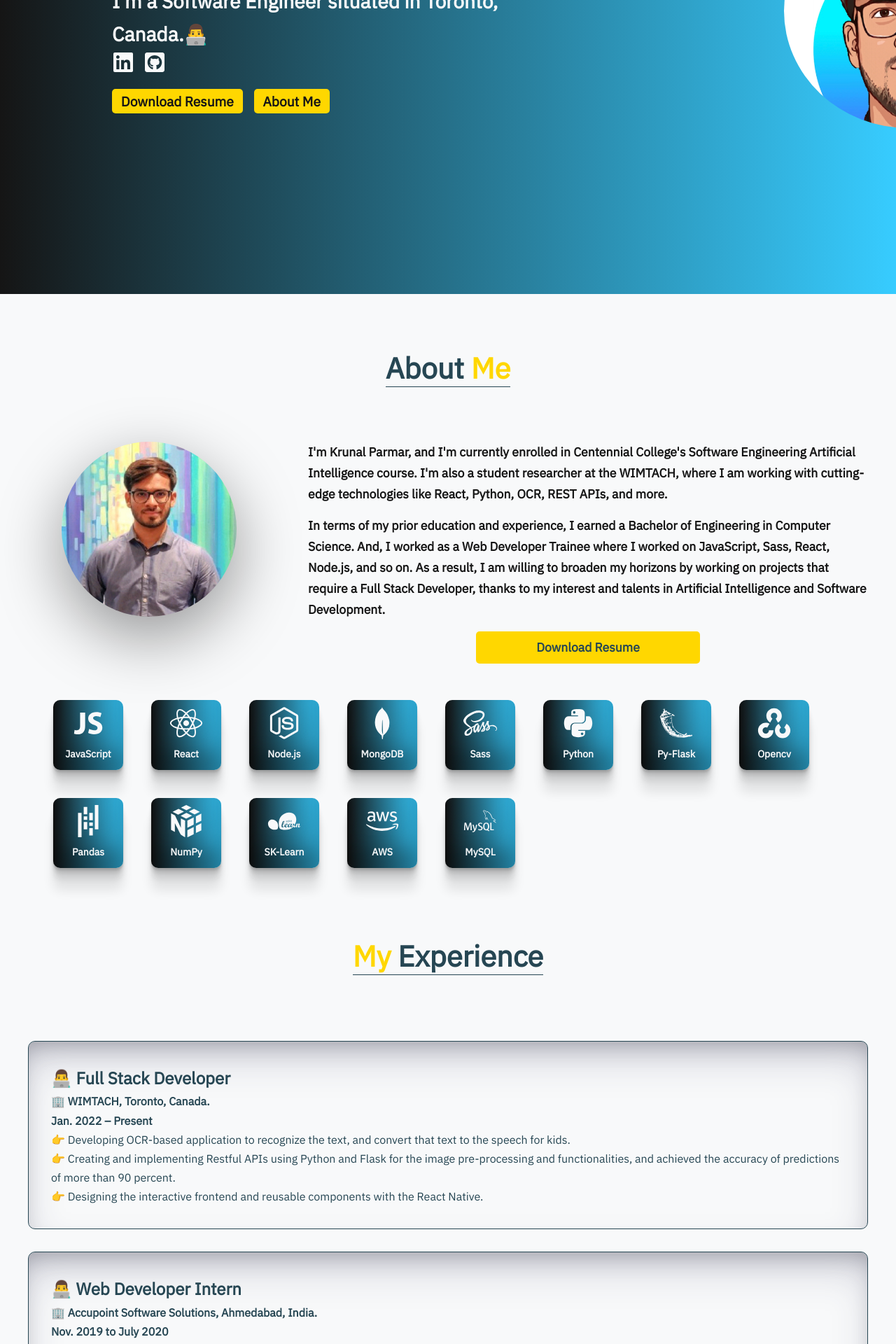
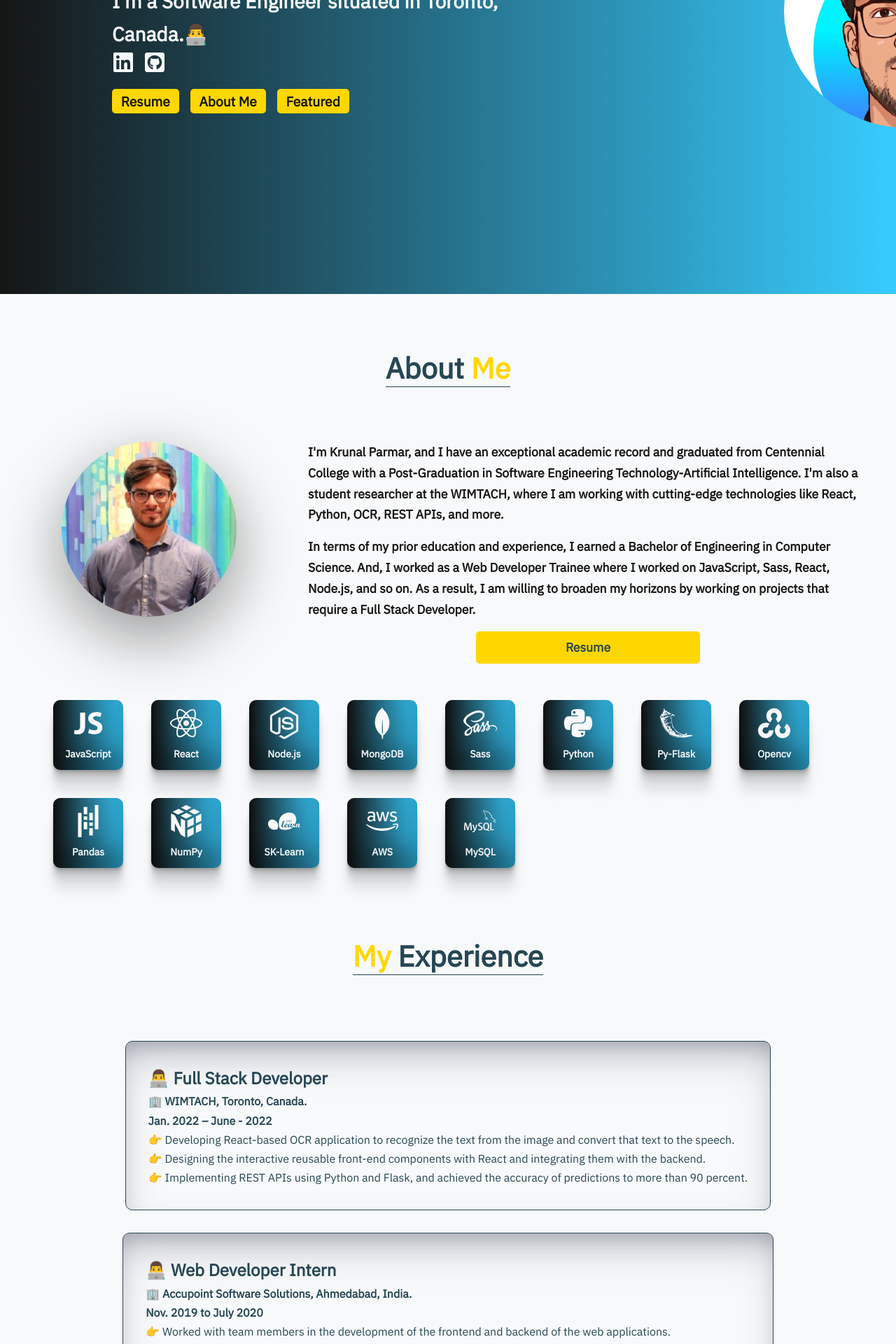
Before and after one commit to Krunal-97/Krunal_Portfolio, a React (Create React App) app: page / in a window 1280 px wide. Shown: the part 380-2300 px from the top of the page at 70% size. Built offline with nearby package versions, Linux system fonts and the light colour scheme; a web font is replaced by a local one.

Commit message:
Contact Updated

```diff
--- a/src/components/about/About.jsx
+++ b/src/components/about/About.jsx
@@ -33,9 +33,10 @@
         <div className="about__info__right">
           <div className="about__text">
             <p>
-              I'm Krunal Parmar, and I'm currently enrolled in Centennial
-              College's Software Engineering Artificial Intelligence course. I'm
-              also a student researcher at the WIMTACH, where I am working with
+              I'm Krunal Parmar, and I have an exceptional academic record and
+              graduated from Centennial College with a Post-Graduation in
+              Software Engineering Technology-Artificial Intelligence. I'm also
+              a student researcher at the WIMTACH, where I am working with
               cutting-edge technologies like React, Python, OCR, REST APIs, and
               more.
             </p>
@@ -45,12 +46,11 @@
               Developer Trainee where I worked on JavaScript, Sass, React,
               Node.js, and so on. As a result, I am willing to broaden my
               horizons by working on projects that require a Full Stack
-              Developer, thanks to my interest and talents in Artificial
-              Intelligence and Software Development.
+              Developer.
             </p>
             <p className="resume">
               <a className="btn" target="_blank" href={Resume}>
-                Download Resume
+                Resume
               </a>
             </p>
           </div>
--- a/src/components/contact/Contact.jsx
+++ b/src/components/contact/Contact.jsx
@@ -80,7 +80,9 @@
           <p>👨‍💼 Name: Krunal Parmar</p>
           <p>
             📧 Email:
-            <a href="mailto:krunal111797@gmail.com"> krunal111797@gmail.com</a>
+            <a href="mailto:krunal97parmar@gmail.com">
+              krunal97parmar@gmail.com
+            </a>
           </p>
           <p>🏡 Address: Toronto, Canada, ON.</p>
           <p>
--- a/src/components/exprience/Exprience.jsx
+++ b/src/components/exprience/Exprience.jsx
@@ -14,19 +14,18 @@
         <div className="exprience__section">
           <h2 className="exprience__title">👨‍💻 Full Stack Developer</h2>
           <h4 className="exprience__subtitle">🏢 WIMTACH, Toronto, Canada.</h4>
-          <h4 className="exprience__subtitle">Jan. 2022 – Present</h4>
+          <h4 className="exprience__subtitle">Jan. 2022 – June - 2022</h4>
           <p className="exprience__description">
-            👉 Developing OCR-based application to recognize the text, and
-            convert that text to the speech for kids.
+            👉 Developing React-based OCR application to recognize the text from
+            the image and convert that text to the speech.
           </p>
           <p className="exprience__description">
-            👉 Creating and implementing Restful APIs using Python and Flask for
-            the image pre-processing and functionalities, and achieved the
-            accuracy of predictions of more than 90 percent.
+            👉 Designing the interactive reusable front-end components with
+            React and integrating them with the backend.
           </p>
           <p className="exprience__description">
-            👉 Designing the interactive frontend and reusable components with
-            the React Native.
+            👉 Implementing REST APIs using Python and Flask, and achieved the
+            accuracy of predictions to more than 90 percent.
           </p>
         </div>
 
@@ -38,12 +37,15 @@
           <h4 className="exprience__subtitle">Nov. 2019 to July 2020</h4>
           <p className="exprience__description">
             👉 Worked with team members in the development of the frontend and
-            backend of the web applications using technologies such as
-            JavaScript, React, HTML5, CSS3, Sass.
+            backend of the web applications.
           </p>
           <p className="exprience__description">
             👉 Collaborated with team members using version control systems such
             as Git and Used JIRA for assigned task tracking.
+          </p>
+          <p className="exprience__description">
+            👉 Used technologies such as JavaScript, React, HTML5, CSS3, Sass
+            and so on.
           </p>
         </div>
       </div>
--- a/src/components/header/Header.jsx
+++ b/src/components/header/Header.jsx
@@ -27,10 +27,17 @@
 
           <div className="header__download">
             <a className="btn" target="_blank" href={Resume}>
-              Download Resume
+              Resume
             </a>
             <a className="btn" href="#about">
               About Me
+            </a>
+            <a
+              className="btn"
+              target="_blank"
+              href="https://wimtach.centennialcollege.ca/student-krunal-parmar/"
+            >
+              Featured
             </a>
           </div>
         </div>
```
Also changed, not shown: 12 other files (tests, documents, lock files or other folders).
